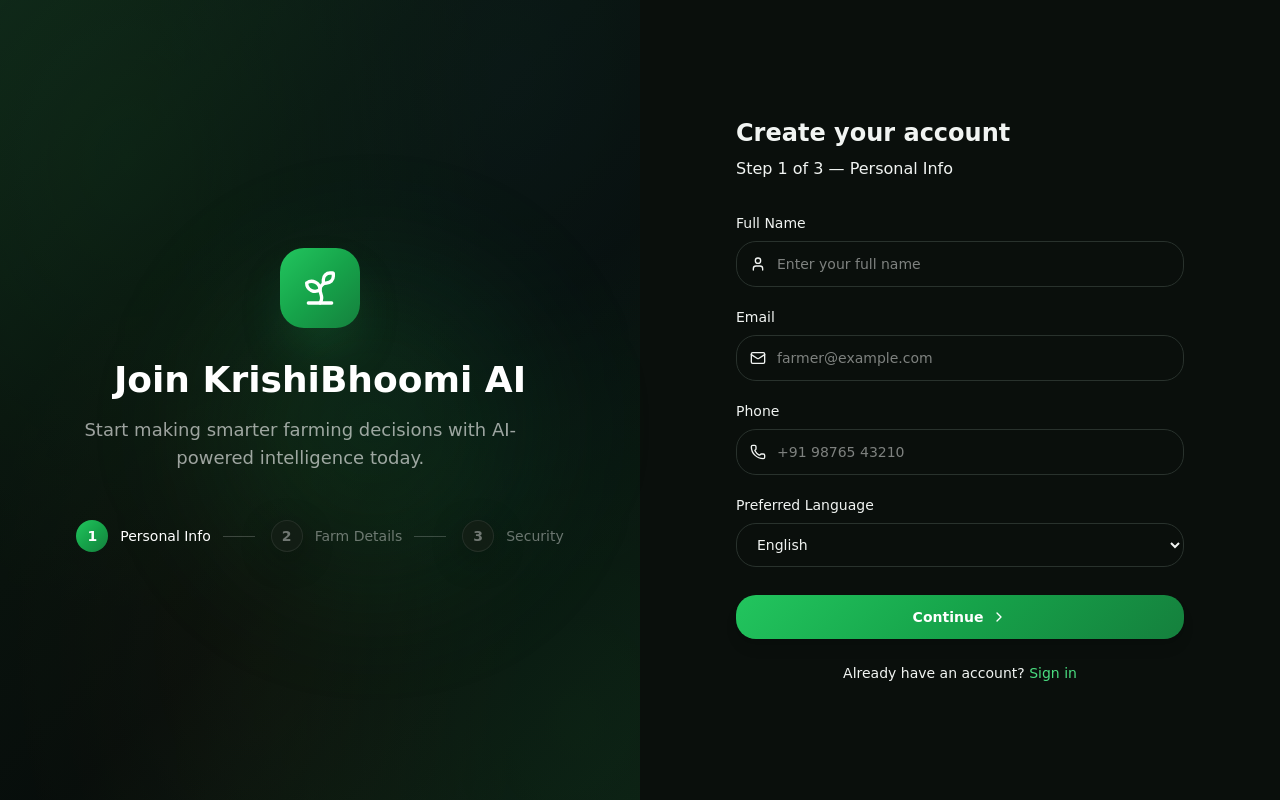
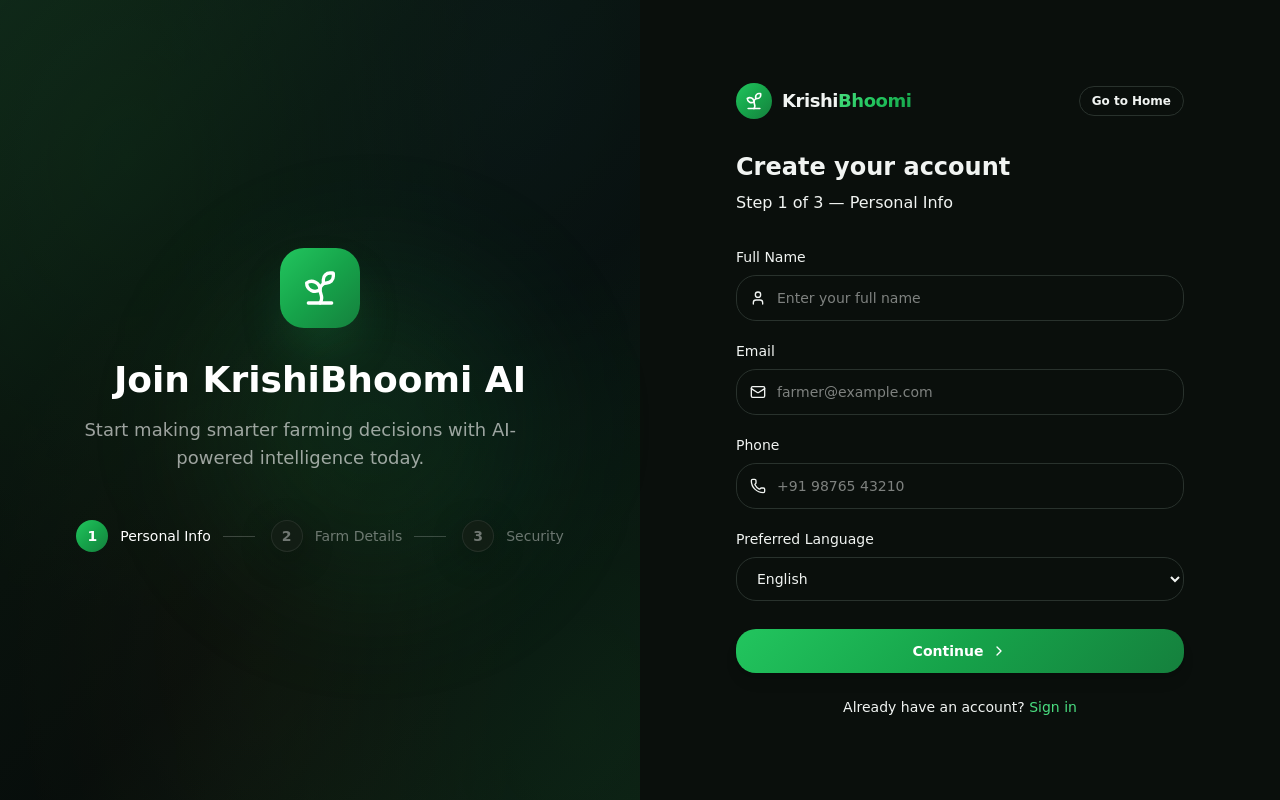
Before and after one commit to Babin123456/KrishiBhoomi-AI, a Next.js app in the folder frontend/: page /register in a window 1280 px wide. Built offline with nearby package versions, Linux system fonts and the light colour scheme; a web font is replaced by a local one.

Commit message:
feat(frontend): add Go to Home button to registration and forgot password headers

```diff
--- a/frontend/src/app/forgot-password/page.tsx
+++ b/frontend/src/app/forgot-password/page.tsx
@@ -41,13 +41,21 @@ export default function ForgotPasswordPage() {
         transition={{ duration: 0.5 }}
         className="w-full max-w-md relative z-10"
       >
-        <div className="flex items-center gap-2.5 justify-center mb-8">
-          <div className="w-9 h-9 rounded-xl gradient-primary flex items-center justify-center">
-            <Sprout className="w-5 h-5 text-white" />
+        <div className="flex items-center justify-between mb-8">
+          <div className="flex items-center gap-2.5">
+            <div className="w-9 h-9 rounded-xl gradient-primary flex items-center justify-center">
+              <Sprout className="w-5 h-5 text-white" />
+            </div>
+            <span className="text-lg font-bold tracking-tight text-foreground">
+              Krishi<span className="gradient-text">Bhoomi</span>
+            </span>
           </div>
-          <span className="text-lg font-bold tracking-tight text-foreground">
-            Krishi<span className="gradient-text">Bhoomi</span>
-          </span>
+          <Link
+            href="/"
+            className="text-xs font-semibold text-muted-foreground hover:text-foreground px-3 py-1.5 rounded-lg border border-border hover:bg-muted/50 transition-all"
+          >
+            Go to Home
+          </Link>
         </div>
 
         <GlassCard className="p-8">
--- a/frontend/src/app/register/page.tsx
+++ b/frontend/src/app/register/page.tsx
@@ -153,13 +153,21 @@ export default function RegisterPage() {
           transition={{ duration: 0.4 }}
           className="w-full max-w-md"
         >
-          <div className="lg:hidden flex items-center gap-2.5 mb-8">
-            <div className="w-9 h-9 rounded-xl gradient-primary flex items-center justify-center">
-              <Sprout className="w-5 h-5 text-white" />
+          <div className="flex items-center justify-between mb-8">
+            <div className="flex items-center gap-2.5">
+              <div className="w-9 h-9 rounded-xl gradient-primary flex items-center justify-center">
+                <Sprout className="w-5 h-5 text-white" />
+              </div>
+              <span className="text-lg font-bold tracking-tight text-foreground">
+                Krishi<span className="gradient-text">Bhoomi</span>
+              </span>
             </div>
-            <span className="text-lg font-bold tracking-tight text-foreground">
-              Krishi<span className="gradient-text">Bhoomi</span>
-            </span>
+            <Link
+              href="/"
+              className="text-xs font-semibold text-muted-foreground hover:text-foreground px-3 py-1.5 rounded-lg border border-border hover:bg-muted/50 transition-all"
+            >
+              Go to Home
+            </Link>
           </div>
 
           <h2 className="text-2xl font-bold text-foreground mb-2">
```
